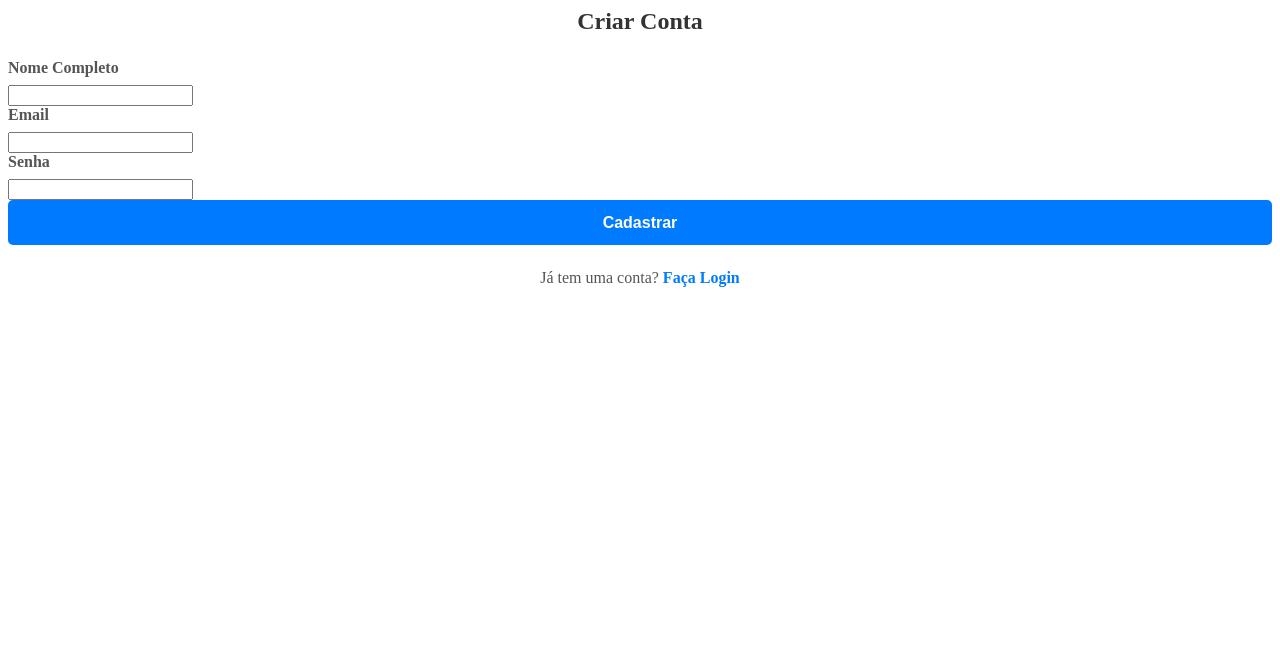
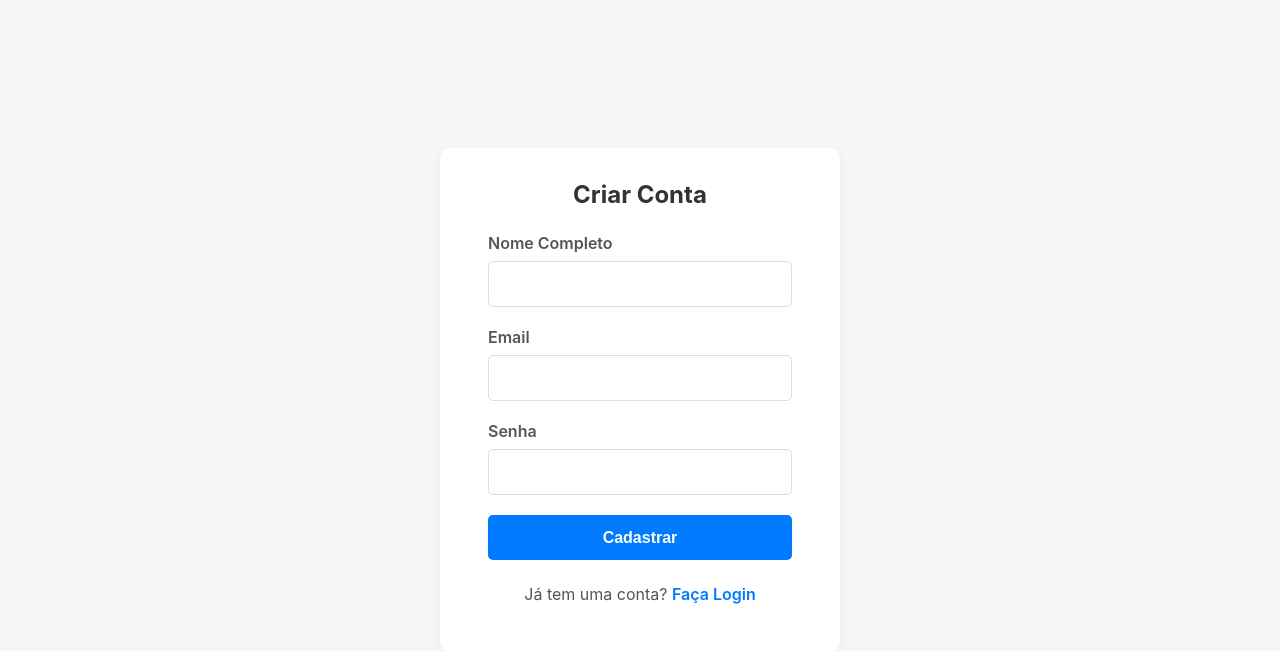
Before and after one commit to Ryoki-XD/sistema_de_gerenciamento, a Flask app: page /register in a window 1280 px wide. Shown: the top 651 px of the page. Run offline with Flask 3, Linux system fonts and the light colour scheme.

Commit message:
Versão melhorada

```diff
--- a/static/style.css
+++ b/static/style.css
@@ -1,8 +1,5 @@
-<<<<<<< HEAD
 /* Conteúdo para static/style.css */
 
-=======
->>>>>>> f60c87ce5173feeb64ca047fa2c639070a77d925
 body {
     font-family: -apple-system, BlinkMacSystemFont, "Segoe UI", Roboto, Helvetica, Arial, sans-serif;
     background-color: #f4f7f6;
@@ -15,10 +12,6 @@ body {
     box-sizing: border-box;
 }
 
-<<<<<<< HEAD
-=======
-
->>>>>>> f60c87ce5173feeb64ca047fa2c639070a77d925
 .form-container {
     background-color: #ffffff;
     padding: 2rem 3rem;
@@ -36,10 +29,6 @@ h2 {
     margin-bottom: 1.5rem;
 }
 
-<<<<<<< HEAD
-=======
-
->>>>>>> f60c87ce5173feeb64ca047fa2c639070a77d925
 .form-group {
     margin-bottom: 1.25rem;
 }
@@ -58,11 +47,7 @@ h2 {
 #filter-prioridade,
 #filter-search,
 #filter-date,
-<<<<<<< HEAD
 .task-edit-form input,
-=======
-.task-edit-form input,
->>>>>>> f60c87ce5173feeb64ca047fa2c639070a77d925
 .task-edit-form textarea {
     width: 100%;
     padding: 0.75rem;
@@ -75,10 +60,6 @@ h2 {
     transition: border-color 0.2s ease, box-shadow 0.2s ease;
 }
 
-<<<<<<< HEAD
-=======
-
->>>>>>> f60c87ce5173feeb64ca047fa2c639070a77d925
 #create-task-form textarea,
 .task-edit-form textarea {
     min-height: 80px;
@@ -109,11 +90,7 @@ select#task-status,
 #filter-prioridade:focus,
 #filter-search:focus,
 #filter-date:focus,
-<<<<<<< HEAD
 .task-edit-form input:focus,
-=======
-.task-edit-form input:focus,
->>>>>>> f60c87ce5173feeb64ca047fa2c639070a77d925
 .task-edit-form textarea:focus {
     border-color: #007bff;
     outline: none;
@@ -164,10 +141,6 @@ select#task-status,
     display: none;
 }
 
-<<<<<<< HEAD
-=======
-
->>>>>>> f60c87ce5173feeb64ca047fa2c639070a77d925
 .dashboard-container {
     width: 100%;
     max-width: 900px;
@@ -257,7 +230,6 @@ details[open].filter-dropdown summary::after {
     grid-column: 1 / -1;
 }
 
-<<<<<<< HEAD
 .btn-filter-favorite {
     grid-column: 1 / -1;
     padding: 0.75rem;
@@ -279,8 +251,6 @@ details[open].filter-dropdown summary::after {
     border-color: #ffc107;
 }
 
-=======
->>>>>>> f60c87ce5173feeb64ca047fa2c639070a77d925
 .task-list {
     margin-top: 1rem;
 }
@@ -297,31 +267,22 @@ details[open].filter-dropdown summary::after {
 .task-info {
     flex-grow: 1;
     margin-right: 1rem;
-<<<<<<< HEAD
     min-width: 0;
-=======
->>>>>>> f60c87ce5173feeb64ca047fa2c639070a77d925
 }
 .task-info div {
     margin-top: 0.75rem;
 }
 .task-item h4 {
     margin: 0 0 5px 0;
-<<<<<<< HEAD
     overflow-wrap: break-word;
     word-break: break-word;
-=======
->>>>>>> f60c87ce5173feeb64ca047fa2c639070a77d925
 }
 .task-item p {
     margin: 0;
     color: #555;
     font-size: 0.9rem;
-<<<<<<< HEAD
     overflow-wrap: break-word;
     word-break: break-word;
-=======
->>>>>>> f60c87ce5173feeb64ca047fa2c639070a77d925
 }
 
 .task-creator,
@@ -338,15 +299,9 @@ details[open].filter-dropdown summary::after {
     display: flex;
     gap: 0.5rem;
     align-items: center;
-<<<<<<< HEAD
     flex-shrink: 0;
 }
 
-=======
-}
-
-
->>>>>>> f60c87ce5173feeb64ca047fa2c639070a77d925
 .btn-edit,
 .btn-save {
     background-color: #17a2b8;
@@ -362,29 +317,18 @@ details[open].filter-dropdown summary::after {
     background-color: #117a8b;
 }
 .btn-save {
-<<<<<<< HEAD
     background-color: #28a745;
-=======
-    background-color: #28a745;
->>>>>>> f60c87ce5173feeb64ca047fa2c639070a77d925
 }
 .btn-save:hover {
     background-color: #1e7e34;
 }
 
-<<<<<<< HEAD
 .task-edit-form {
     display: none;
-=======
-
-.task-edit-form {
-    display: none;
->>>>>>> f60c87ce5173feeb64ca047fa2c639070a77d925
     width: 100%;
     margin-bottom: 1rem;
 }
 .task-item.is-editing .task-edit-form {
-<<<<<<< HEAD
     display: block;
 }
 .task-item.is-editing .task-info {
@@ -397,21 +341,6 @@ details[open].filter-dropdown summary::after {
 .task-item.is-editing .task-actions .btn-favorite {
     display: none;
 }
-=======
-    display: block;
-}
-.task-item.is-editing .task-info {
-    display: none;
-}
-
-
-.task-item.is-editing .task-actions .btn-edit,
-.task-item.is-editing .task-actions .btn-delete,
-.task-item.is-editing .task-actions .status-select {
-    display: none;
-}
-
->>>>>>> f60c87ce5173feeb64ca047fa2c639070a77d925
 .task-actions .btn-save {
     display: none;
 }
@@ -419,10 +348,6 @@ details[open].filter-dropdown summary::after {
     display: inline-block;
 }
 
-<<<<<<< HEAD
-=======
-
->>>>>>> f60c87ce5173feeb64ca047fa2c639070a77d925
 .btn-delete {
     background-color: #dc3545;
     color: white;
@@ -463,7 +388,6 @@ details[open].filter-dropdown summary::after {
 .priority-Media { background-color: #ffc107; color: #333; }
 .priority-Alta { background-color: #dc3545; color: white; }
 
-<<<<<<< HEAD
 .btn-favorite {
     font-size: 1.5rem;
     color: #ccc;
@@ -477,8 +401,6 @@ details[open].filter-dropdown summary::after {
 .btn-favorite.favorited {
     color: #ffc107;
 }
-=======
->>>>>>> f60c87ce5173feeb64ca047fa2c639070a77d925
 
 
 @media (max-width: 768px) {
```
Also changed, not shown: static/app.js (+0 -70 lines), app.db.
